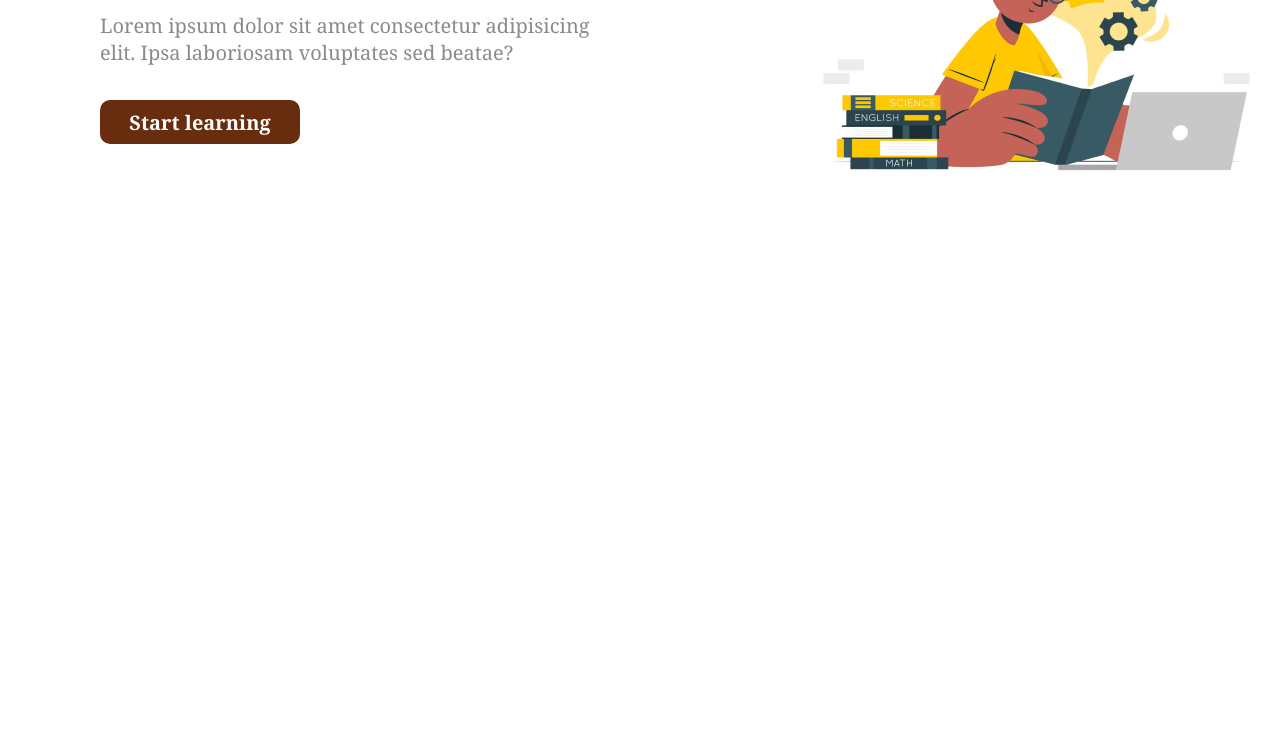
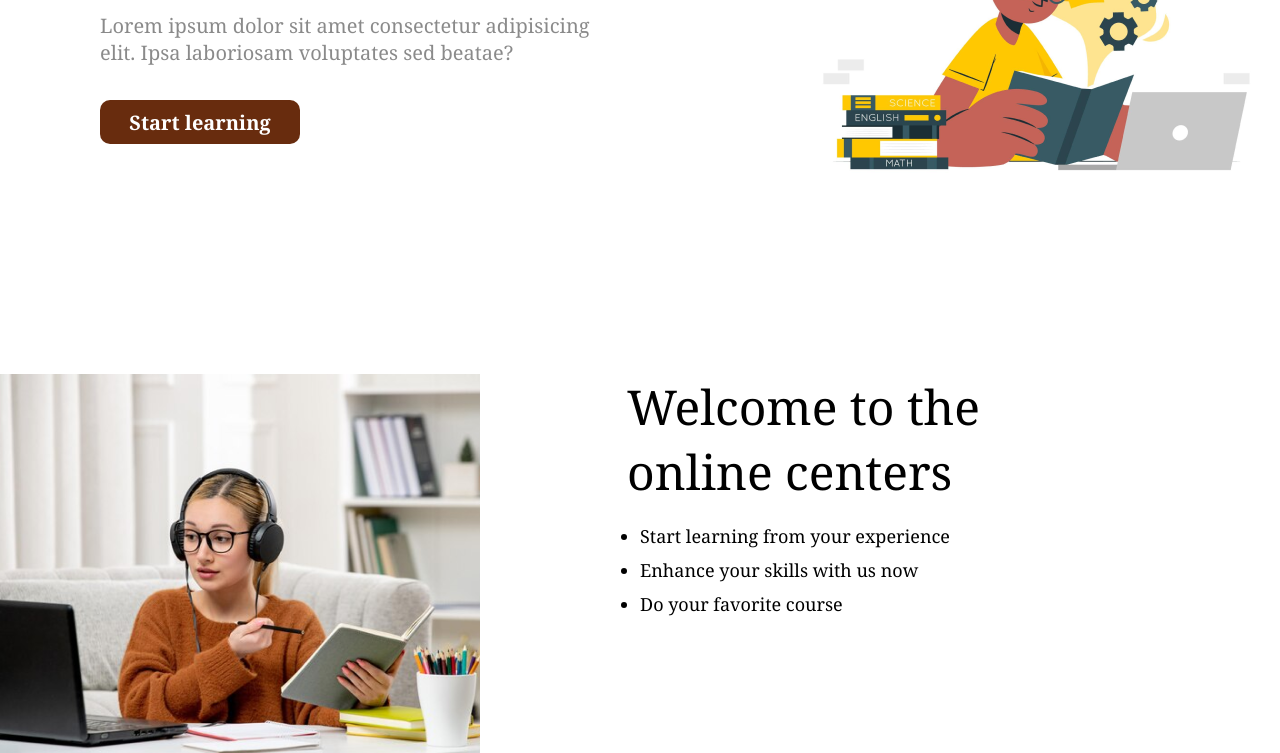
Before and after one commit to ksenikc/education, a plain HTML site: page index.html in a window 1280 px wide. Shown: the part 424-1177 px from the top of the page. Before the commit the page ends 800 px from the top, so only its background shows below. Drawn offline with Linux system fonts and the light colour scheme.

Commit message:
info-block-two

```diff
--- a/css/style.css
+++ b/css/style.css
@@ -1,9 +1,10 @@
 * {
     margin: 0;
     padding: 0;
-    font-family:Georgia, 'Times New Roman', Times, serif;
+    font-family: Georgia, 'Times New Roman', Times, serif;
     font-size: 16px;
 }
+
 body {
     width: 1280px;
 }
@@ -32,12 +33,14 @@ header img {
     list-style: none;
     margin-right: 50px;
 }
+
 .main-menu a {
     text-decoration: none;
     color: black;
     font-weight: 600;
     font-size: 20px;
 }
+
 header button {
     background-color: #C24914;
     width: 150px;
@@ -58,7 +61,7 @@ header button {
     margin-top: 52px;
 }
 
-.info-block-one h1{
+.info-block-one h1 {
     font-size: 48px;
     font-weight: 700;
     padding-top: 148px;
@@ -85,3 +88,31 @@ header button {
     margin-top: 34px;
     margin-left: 100px;
 }
+
+.info-block-two {
+    margin-top: 230px;
+}
+
+.info-block-two img {
+    width: 480px;
+    height: 379px;
+    float: left;
+}
+
+.info-block-two h1 {
+    font-size: 48px;
+    font-weight: 500;
+    float: right;
+    margin-right: 300px;
+    padding-bottom: 10px;
+}
+.info-block-two ul {
+    float: right;
+    margin-right: 330px;
+
+}
+.info-block-two li {
+    font-size: 18px;
+    font-weight: 400;
+    padding-top: 10px;
+}
--- a/index.html
+++ b/index.html
@@ -27,6 +27,15 @@
         <p>Lorem ipsum dolor sit amet consectetur adipisicing <br> elit. Ipsa laboriosam  voluptates sed beatae?</p>
         <button>Start learning</button>
     </div>
+    <div class="info-block-two">
+        <img src="img/image 3.png" alt="">
+        <h1>Welcome to the  <br> online centers</h1>
+        <ul>
+            <li>Start learning from your experience</li>
+            <li>Enhance your skills with us now </li>
+            <li>Do your favorite course</li>
+        </ul>
+    </div>
 </body>
 
 </html>
```
Also changed, not shown: img/image 3.png (added).
